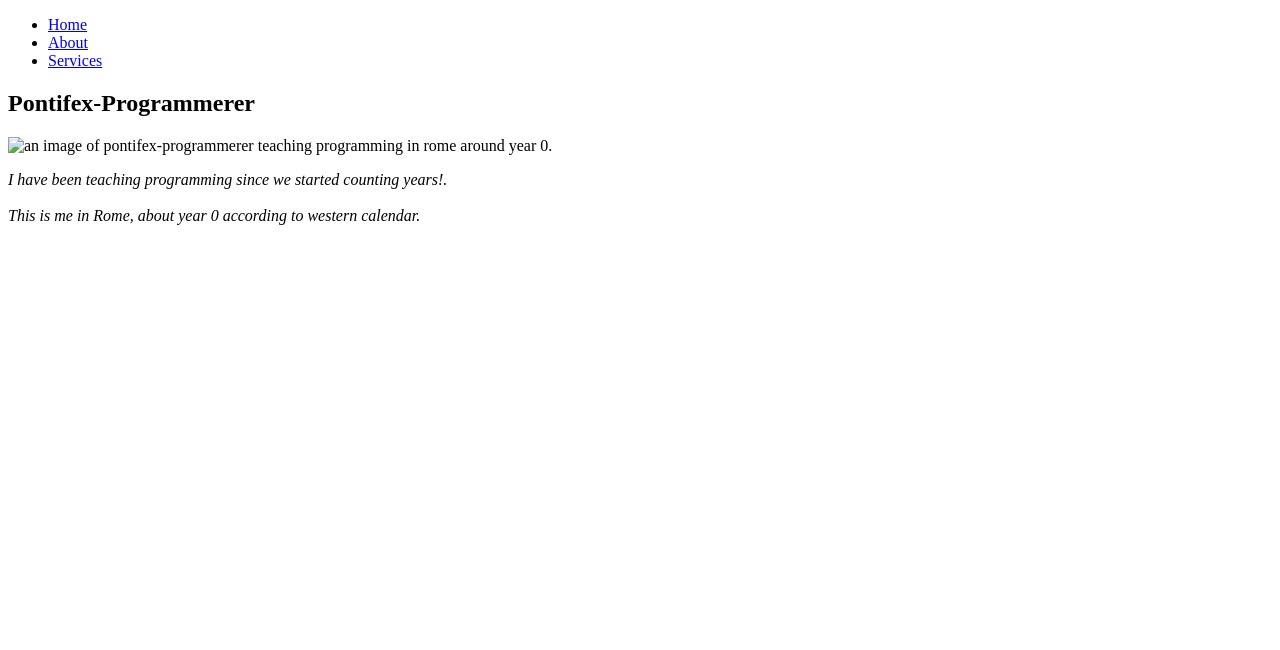
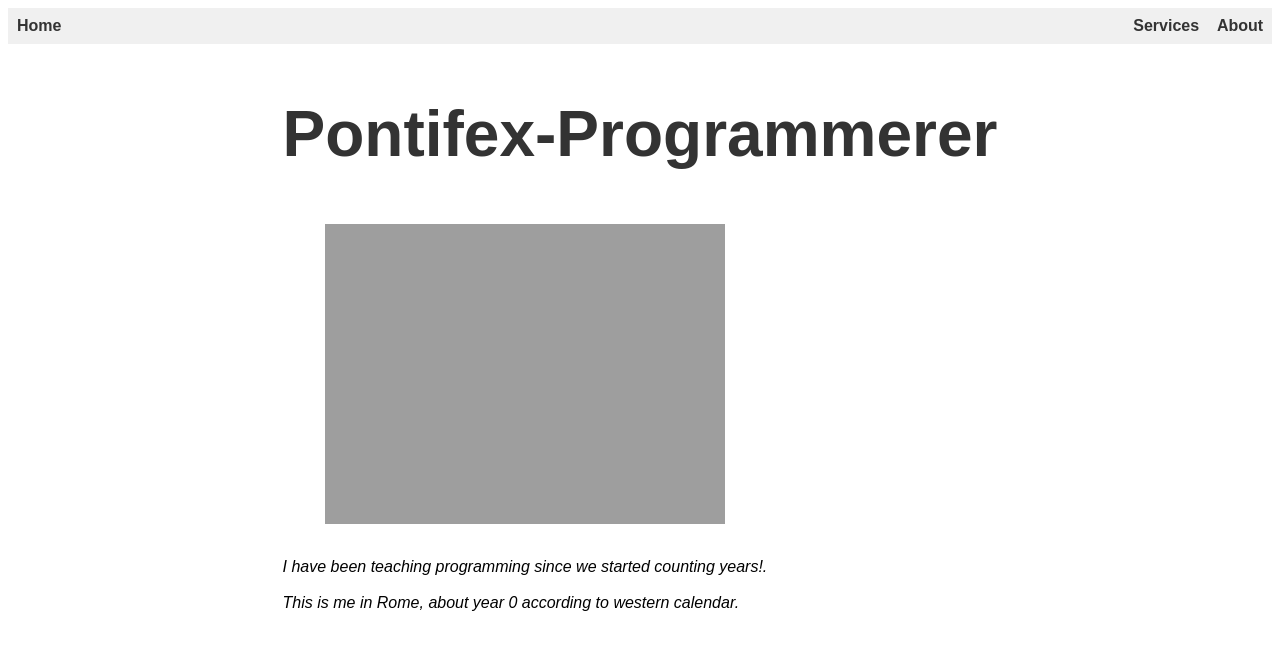
Before and after one commit to Pontifex-Programmerer/pages-demo, a plain HTML site: page index.html in a window 1280 px wide. Drawn offline with Linux system fonts and the light colour scheme; the site is published under a folder, as on GitHub Pages, so addresses that start at the root find nothing.

Commit message:
fixing link style to relative to ensure compatibility with github pages

```diff
--- a/index.html
+++ b/index.html
@@ -4,20 +4,20 @@
     <meta charset="UTF-8">
     <meta name="viewport" content="width=device-width, initial-scale=1.0">
     <title>My Universe</title>
-    <link rel="stylesheet" href="/css/main.css" type="text/css">
+    <link rel="stylesheet" href="./css/main.css" type="text/css">
 </head>
 <body>
     <nav class="navbar">
         <ul class="nav-list">
-            <li class="nav-item"><a href="/index.html">Home</a></li>
-            <li class="nav-item"><a href="/html/about.html">About</a></li>
-            <li class="nav-item"><a href="/html/services.html">Services</a></li>
+            <li class="nav-item"><a href="#index">Home</a></li>
+            <li class="nav-item"><a href="./html/about.html">About</a></li>
+            <li class="nav-item"><a href="./html/services.html">Services</a></li>
         </ul>
     </nav>
     <section class="main">
         <h1 class="main-title">Pontifex-Programmerer</h1>
         <div class="text-image-column">
-            <img src="/img/pontifex-teaching-img.png" alt="an image of pontifex-programmerer teaching programming in rome around year 0.">
+            <img src="./img/pontifex-teaching-img.png" alt="an image of pontifex-programmerer teaching programming in rome around year 0.">
             <p><i>
                 I have been teaching programming since we started counting years!. <br><br>
                 This is me in Rome, about year 0 according to western calendar.
```
Also changed, not shown: html/about.html (+4 -4 lines), html/services.html (+3 -3 lines).
